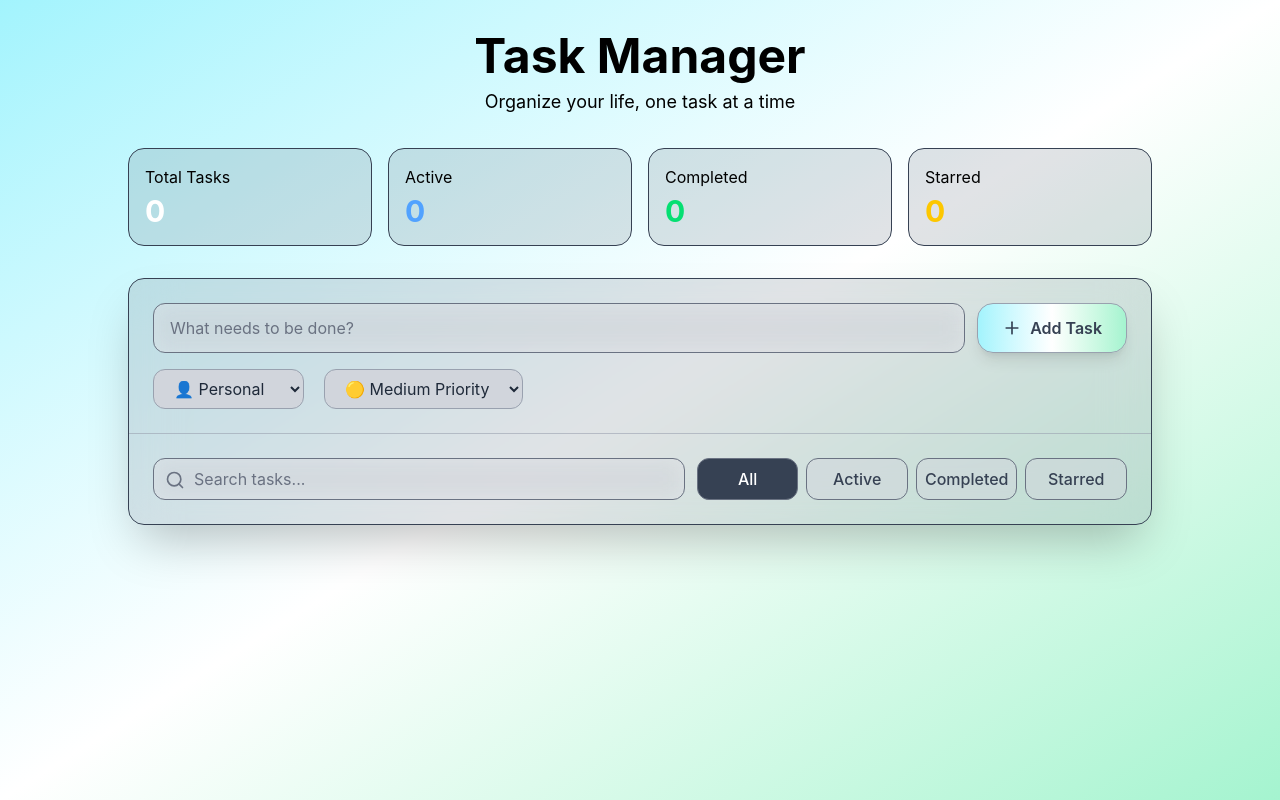
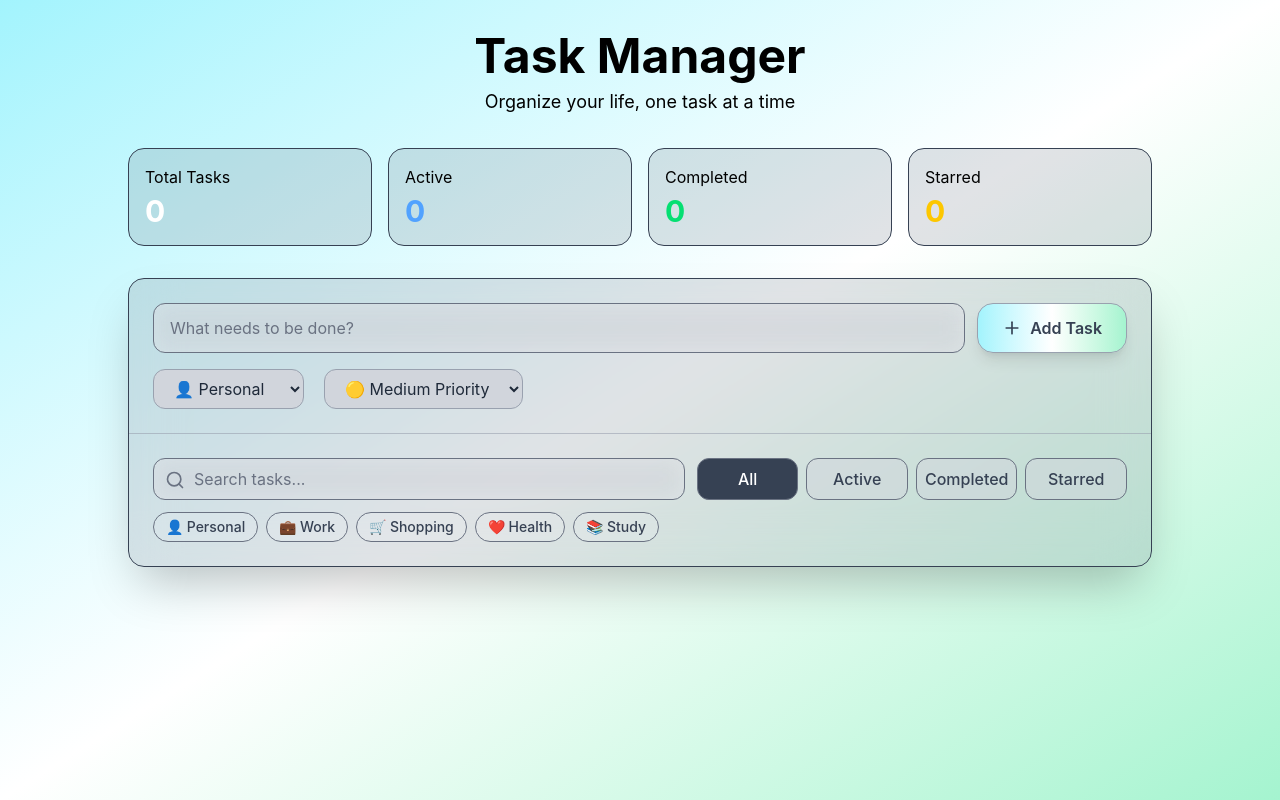
Before and after one commit to Nariman-Hasanpanah/todo-app, a React (Vite) app: page / in a window 1280 px wide. Built offline with nearby package versions, Linux system fonts and the light colour scheme.

Commit message:
Feat: add categories filter section

```diff
--- a/src/App.jsx
+++ b/src/App.jsx
@@ -4,6 +4,7 @@ import { useState } from "react";
 import AddTask from "./components/AddTask";
 import SearchBar from "./components/SearchBar";
 import FilterBar from "./components/FilterBar";
+import CategoriesBar from "./components/CategoriesFilter";
 
 const App = () => {
   const [tasks, setTasks] = useState([]);
@@ -49,6 +50,7 @@ const App = () => {
                 />
                 <FilterBar filter={filter} onFilterChange={handleFilter} />
               </div>
+              <CategoriesBar filter={filter} onFilterChange={handleFilter} />
             </div>
           </main>
         </div>
--- a/src/components/AddTask.jsx
+++ b/src/components/AddTask.jsx
@@ -51,7 +51,7 @@ const AddTask = ({ onAddTask }) => {
           <select
             value={category}
             onChange={(e) => setCategory(e.target.value)}
-            className="px-4 py-2 bg-gray-300 border border-gray-400 rounded-xl text-gray-800 focus:outline-none"
+            className="px-4 py-2 bg-gray-300 border border-gray-400 rounded-xl text-gray-800 focus:outline-none cursor-pointer"
           >
             {Object.entries(categories).map(([key, cat]) => (
               <option key={key} value={key} className="bg-gray-400/50">
@@ -62,7 +62,7 @@ const AddTask = ({ onAddTask }) => {
           <select
             value={priority}
             onChange={(e) => setPriority(e.target.value)}
-            className="px-4 py-2 bg-gray-300 border border-gray-400 rounded-xl text-gray-800 focus:outline-none"
+            className="px-4 py-2 bg-gray-300 border border-gray-400 rounded-xl text-gray-800 focus:outline-none cursor-pointer"
           >
             <option value="low" className="bg-gray-400/50">
               🟢 Low Priority
--- /dev/null
+++ b/src/components/CategoriesFilter.jsx
@@ -0,0 +1,23 @@
+import { categories } from "../data/categories";
+
+const CategoriesFilter = ({ filter, onFilterChange }) => {
+  return (
+    <div className="flex gap-2 mt-3 overflow-x-auto">
+      {Object.entries(categories).map(([key, cat]) => (
+        <button
+          key={key}
+          onClick={() => onFilterChange(key)}
+          className={`px-3 py-1 border border-gray-500 rounded-full text-sm font-medium transition-all duration-500 cursor-pointer ${
+            filter === key
+              ? `${cat.color} text-white`
+              : `bg-white/10 text-gray-700 hover:bg-gray-400/50`
+          }`}
+        >
+          {cat.icon} {cat.name}
+        </button>
+      ))}
+    </div>
+  );
+};
+
+export default CategoriesFilter;
```
